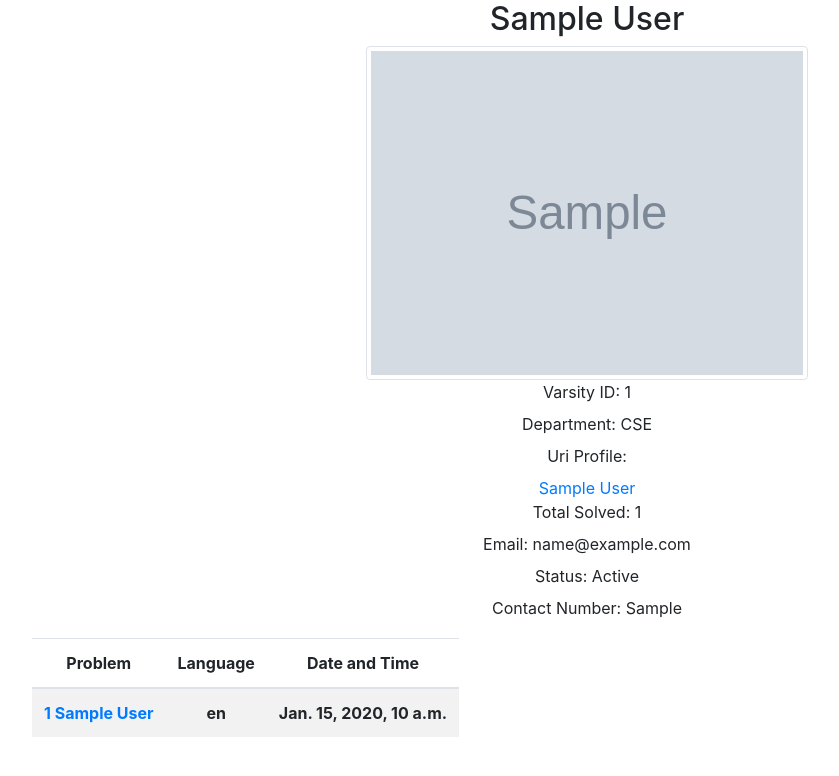
After one commit to smhimran/GreenDivision, a Django app: page /profile/ in a window 1280 px wide. The commit adds this page. Shown: the top 776 px of the page, without its empty margins (53-892 px from the left). Run offline with Django 3.2, Linux system fonts and the light colour scheme; a user stored in the database is signed in; tables that the repository leaves empty hold one stand-in row (values such as "Sample post"); grey boxes marked "Sample" are stand-in pictures; lists and menus that the app fills with data are empty.

```diff
--- a/GreenDivision/settings.py
+++ b/GreenDivision/settings.py
@@ -12,6 +12,7 @@ https://docs.djangoproject.com/en/3.1/ref/settings/
 
 from pathlib import Path
 from . import env
+import cloudinary
 
 # Build paths inside the project like this: BASE_DIR / 'subdir'.
 BASE_DIR = Path(__file__).resolve().parent.parent
@@ -28,6 +29,11 @@ DEBUG = True
 
 ALLOWED_HOSTS = []
 
+cloudinary.config(
+    cloud_name=env.CLOUDINARY_CLOUD_NAME,
+    api_key=env.CLOUDINARY_API_KEY,
+    api_secret=env.CLOUDINARY_API_SECRET
+)
 
 # Application definition
 
--- a/userPanel/models.py
+++ b/userPanel/models.py
@@ -32,6 +32,7 @@ class Profile(models.Model):
     user = models.OneToOneField(User, on_delete=models.CASCADE)
     name = models.CharField(max_length=300)
     email = models.EmailField(unique=True, null=True)
+    image = models.URLField(blank=True, null=True)
     varsity_id = models.CharField(max_length=100, unique=True)
     department = models.CharField(
         max_length=500, choices=Department_choices, null=True)
--- /dev/null
+++ b/userPanel/templates/userPanel/profile.html
@@ -0,0 +1,73 @@
+<!DOCTYPE html>
+<html lang="en">
+
+<head>
+    <meta charset="UTF-8">
+    <meta name="viewport" content="width=device-width, initial-scale=1.0">
+    <!-- CSS -->
+    <link
+      rel="stylesheet"
+      href="https://cdn.jsdelivr.net/npm/bootstrap@4.5.3/dist/css/bootstrap.min.css"
+      integrity="sha384-TX8t27EcRE3e/ihU7zmQxVncDAy5uIKz4rEkgIXeMed4M0jlfIDPvg6uqKI2xXr2"
+      crossorigin="anonymous"
+    />
+
+    <!-- jQuery and JS bundle w/ Popper.js -->
+    <script
+      src="https://code.jquery.com/jquery-3.5.1.slim.min.js"
+      integrity="sha384-DfXdz2htPH0lsSSs5nCTpuj/zy4C+OGpamoFVy38MVBnE+IbbVYUew+OrCXaRkfj"
+      crossorigin="anonymous"
+    ></script>
+    <script
+      src="https://cdn.jsdelivr.net/npm/bootstrap@4.5.3/dist/js/bootstrap.bundle.min.js"
+      integrity="sha384-ho+j7jyWK8fNQe+A12Hb8AhRq26LrZ/JpcUGGOn+Y7RsweNrtN/tE3MoK7ZeZDyx"
+      crossorigin="anonymous"
+    ></script>
+    <title>Profile</title>
+</head>
+
+<body>
+    <div class="container" style="text-align: center">
+        <h2> {{ profile.name }} </h2>
+        <img class="img-responsive img-thumbnail" height="442px" width="442px" src="{{ profile.image }}"></img> <br>
+        <label>Varsity ID: {{ profile.varsity_id }}</label> <br>
+        <label>Department: {{ profile.department }}</label> <br>
+        <label>Uri Profile: </label> <br>
+        <a href="{{ profile.uri_link }}">{{ profile.name }}</a> <br>
+        <label>Total Solved: {{ profile.solve_count }}</label> <br>
+        {% if profile.show_email %}
+        <label>Email: {{ profile.email }}</label> <br>
+        {% endif %}
+
+        <label>Status: {{ profile.status }}</label> <br>
+
+        {% if profile.show_number %}
+        <label>Contact Number: {{ profile.contact }}</label> <br>
+        {% endif %}
+
+
+        {% if submissions %}
+        <table class="table table-striped table-hover table-responsive" style="text-align: center; margin: 10px 30px auto auto">
+          <thead>
+            <tr>
+              <th>Problem</th>
+              <th>Language</th>
+              <th>Date and Time</th>
+            </tr>
+          </thead>
+
+          {% for submission in submissions %}
+          <tr>
+            <th><a href="{{ submission.problem.url }}">{{ submission.problem.problem_id }} {{ submission.problem.name }}</a></th>
+            <th>{{ submission.language }}</th>
+            <th>{{ submission.dateTime }}</th>
+          </tr>
+          {% endfor %}
+
+        </table>
+        {% endif %}
+    </div>
+
+</body>
+
+</html>
--- a/userPanel/urls.py
+++ b/userPanel/urls.py
@@ -6,4 +6,5 @@ app_name = "user"
 urlpatterns = [
     path("", views.index, name="index"),
     path("standings/", views.standings, name="standings"),
+    path('profile/', views.user_profile, name="profile"),
 ]
--- a/userPanel/views.py
+++ b/userPanel/views.py
@@ -1,5 +1,6 @@
 from django.shortcuts import render
-from .models import Problem, Profile
+from .models import Problem, Profile, Submission
+from django.core.paginator import Paginator, EmptyPage, PageNotAnInteger
 
 
 def index(request):
@@ -16,11 +17,40 @@ def standings(request):
     maths = Problem.objects.filter(category="Math")
     maths_count = len(maths)
 
-    profiles = Profile.objects.order_by(
+    profiles_list = Profile.objects.order_by(
         '-solve_count', 'last_submission_time')
+
+    n = 1
+    user = request.user
+    user = Profile.objects.get(user=user)
+
+    for i, item in enumerate(profiles_list):
+        if item == user:
+            n = i+1
+            break
+
+    n = (n // 10) + 1
+
+    paginator = Paginator(profiles_list, 10)
+
+    page = request.GET.get('page', 1)
+
+    try:
+        profiles = paginator.page(page)
+    except PageNotAnInteger:
+        profiles = paginator.page(n)
+    except EmptyPage:
+        profiles = paginator.page(paginator.num_pages)
 
     return render(request, "userPanel/standings.html", {
         "beginners": beginner, "ifelse": ifelse, "maths": maths,
         "beginner_count": beginner_count, "ifelse_count": ifelse_count,
         "maths_count": maths_count, "profiles": profiles
     })
+
+
+def user_profile(request):
+    profile = Profile.objects.get(user=request.user)
+    submissions = Submission.objects.filter(user=profile).order_by('dateTime')
+
+    return render(request, 'userPanel/profile.html', {'profile': profile, "submissions": submissions})
```
Also changed, not shown: userPanel/templates/userPanel/standings.html (+27 -0 lines), userPanel/migrations/0008_auto_20201201_1613.py (added), 2 other files.
